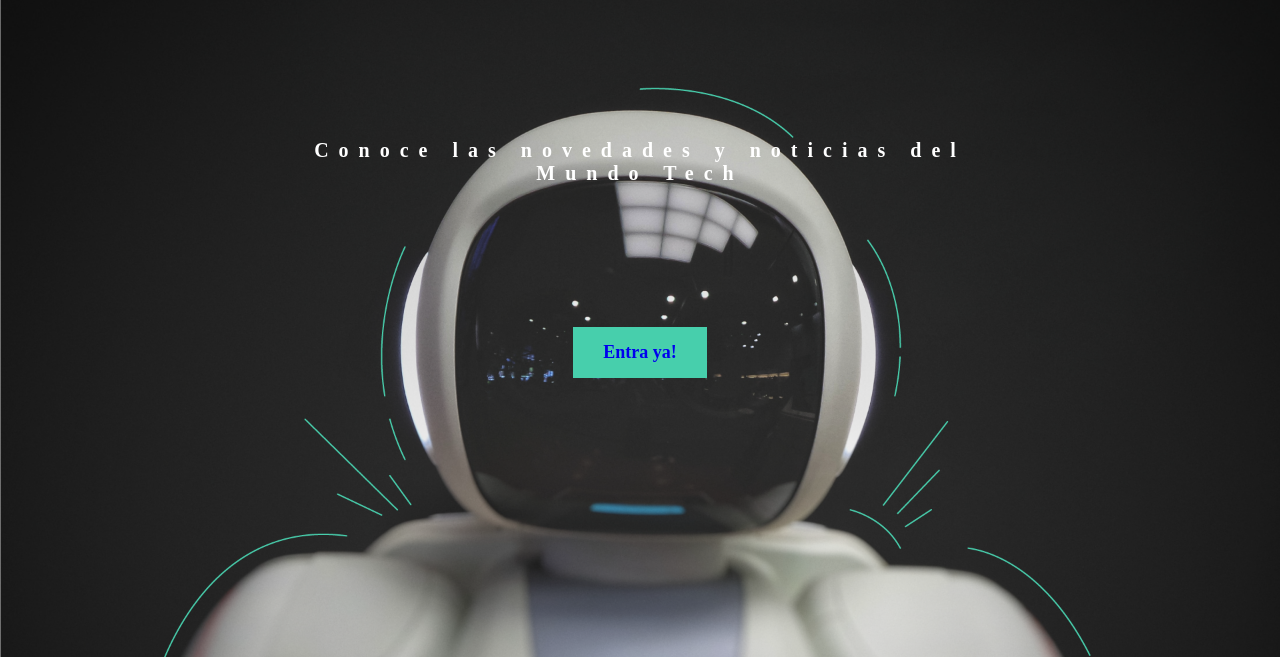
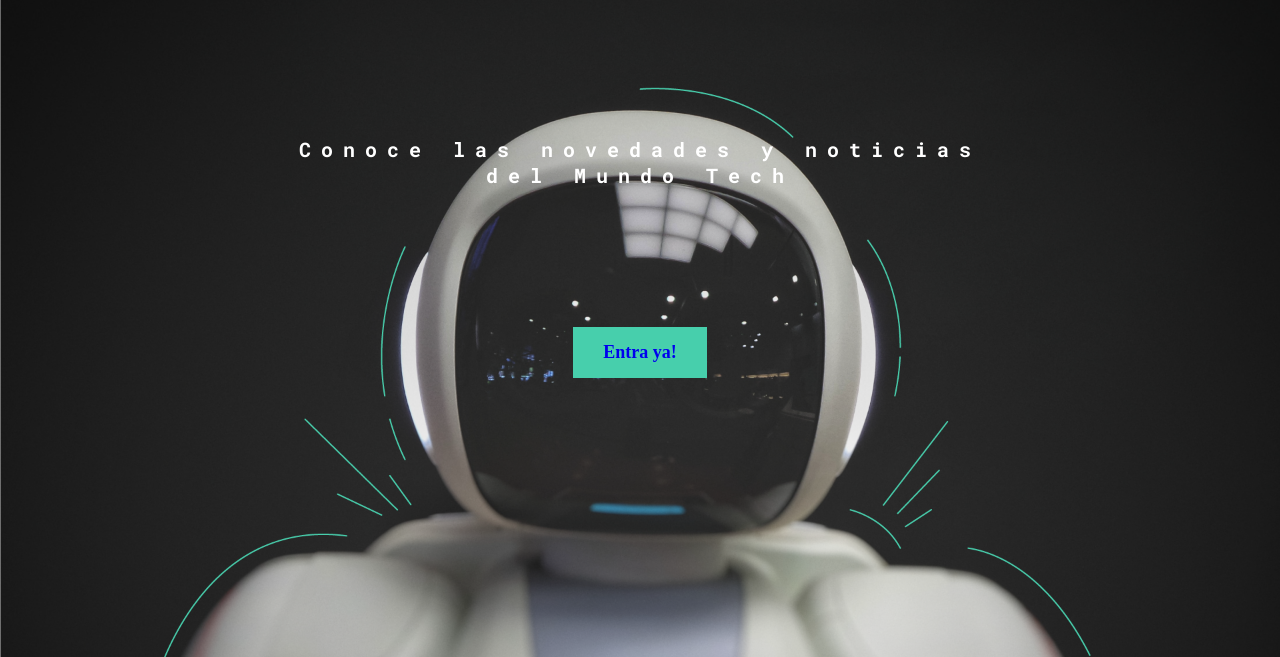
Before and after one commit to PikyR/cursoMaquetacionCSS-Grid, a plain HTML site: page index.html in a window 1280 px wide. Shown: the part 143-800 px from the top of the page. Drawn offline with Linux system fonts and the light colour scheme.

Commit message:
Fin de clase 11 - Agregadas las tipografias

```diff
--- a/index.html
+++ b/index.html
@@ -6,6 +6,9 @@
     <meta name="viewport" content="width=device-width, initial-scale=1.0">
     <title>Mi Blog</title>
     <link rel="stylesheet" href="css/styles.css">
+    <link rel="preconnect" href="https://fonts.googleapis.com">
+    <link rel="preconnect" href="https://fonts.gstatic.com" crossorigin="">
+    <link href="https://fonts.googleapis.com/css2?family=Roboto+Mono:wght@400;500;700&amp;family=Roboto+Slab:wght@400;700&amp;family=Roboto:wght@400;500;700;900&amp;display=swap" rel="stylesheet">
     <link rel="stylesheet" href="css/font/flaticon.css">
   </head>
   <body>
--- a/scss/components/_globals.scss
+++ b/scss/components/_globals.scss
@@ -2,6 +2,11 @@
 $color-dark: #000000;
 $color-light: #FFFFFF;
 $color-primary: #47CFAC;
+
+// Font families
+$font-roboto: 'Roboto', sans-serif;
+$font-titles: 'Roboto Mono', monospace;
+$font-roboto-slab: 'Roboto Slab', serif;
 
 // Font sizes
 $sm: 1.4rem;
--- a/scss/components/_home.scss
+++ b/scss/components/_home.scss
@@ -6,7 +6,7 @@
   grid-template-rows: 1fr 1fr;
   justify-items: center;
 
-  background-image: url(../assets/img/Cover.png);
+  background-image: url('../assets/img/Cover.png');
   background-repeat: no-repeat;
   background-size: cover ;
   background-position: center;
@@ -14,6 +14,7 @@
   &__text {
     width: 60%;
     align-self: center;
+    font-family: $font-titles;
     font-weight: bold;
     font-size: $xl;
     text-align: center;
```
Also changed, not shown: about-me.html (+3 -0 lines), blog.html (+3 -0 lines), blogs.html (+3 -0 lines), css/styles.css, 2 other files.
